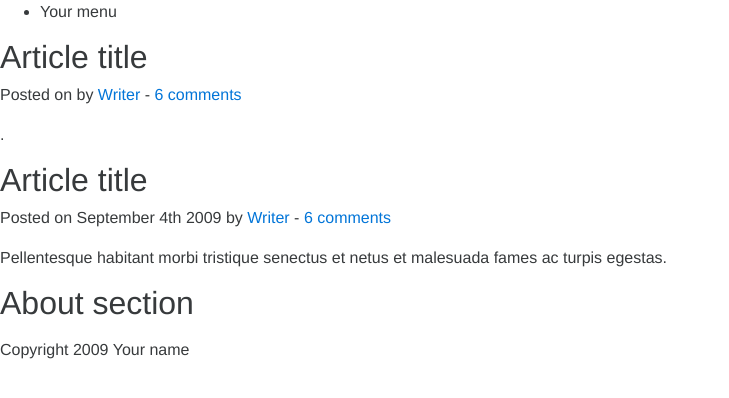
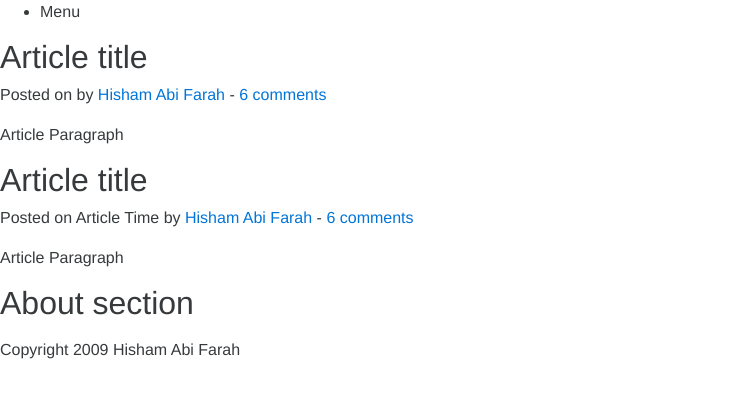
Before and after one commit to hisham-abifarah/Portfolio, a plain HTML site: page index.html in a window 1280 px wide. Shown: the whole page, without its empty margins (0-729 px from the left). Drawn offline with Linux system fonts and the light colour scheme.

Commit message:
basic html strucutre for index page

```diff
--- a/index.html
+++ b/index.html
@@ -11,7 +11,7 @@
 	<header>
 		<nav>
 			<ul>
-				<li>Your menu</li>
+				<li>Menu</li>
 			</ul>
 		</nav>
 	</header>
@@ -21,17 +21,17 @@
 		<article>
 			<header>
 				<h2>Article title</h2>
-				<p>Posted on <time></time> by <a href="#">Writer</a> - <a href="#comments">6 comments</a></p>
+				<p>Posted on <time></time> by <a href="#">Hisham Abi Farah</a> - <a href="#comments">6 comments</a></p>
 			</header>
-			<p>.</p>
+			<p>Article Paragraph</p>
 		</article>
 
 		<article>
 			<header>
 				<h2>Article title</h2>
-				<p>Posted on <time datetime="2009-09-04T16:31:24+02:00">September 4th 2009</time> by <a href="#">Writer</a> - <a href="#comments">6 comments</a></p>
+				<p>Posted on <time>Article Time</time> by <a href="#">Hisham Abi Farah</a> - <a href="#comments">6 comments</a></p>
 			</header>
-			<p>Pellentesque habitant morbi tristique senectus et netus et malesuada fames ac turpis egestas.</p>
+			<p>Article Paragraph</p>
 		</article>
 
 	</section>
@@ -42,7 +42,7 @@
 	</aside>
 
 	<footer>
-		<p>Copyright 2009 Your name</p>
+		<p>Copyright 2009 Hisham Abi Farah</p>
 	</footer>
 
 </body>
```
